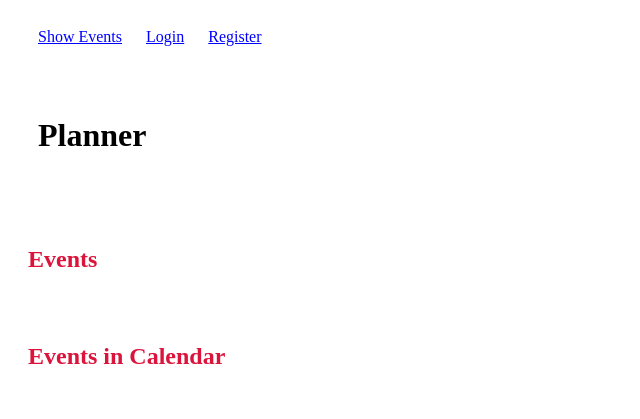
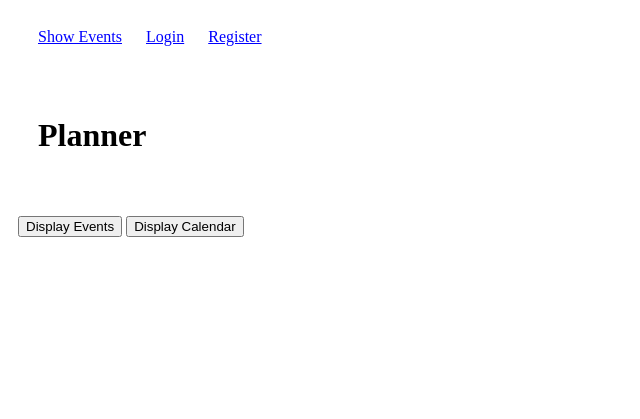
Before and after one commit to aaronadb/Planner, a Django app: page / in a window 1280 px wide. Shown: the top 419 px of the page, without its empty margins (0-640 px from the left). Run offline with Django 3.2, Linux system fonts and the light colour scheme.

Commit message:
Created js file

```diff
--- a/Cal/Planner/forms.py
+++ b/Cal/Planner/forms.py
@@ -10,7 +10,7 @@ class DateInput(forms.DateInput):
 class NewItemForm(forms.ModelForm):
     early_start_time=forms.SplitDateTimeField(widget=forms.SplitDateTimeWidget(date_attrs={"placeholder":"yyyy-mm-dd"}, time_attrs={"placeholder":"hh:mm:ss"}))
     late_start_time=forms.SplitDateTimeField(widget=forms.SplitDateTimeWidget(date_attrs={"placeholder":"yyyy-mm-dd"}, time_attrs={"placeholder":"hh:mm:ss"}))
-    #late_start_time=forms.DateTimeField(widget=forms.SplitDateTimeWidget(date_attrs={"placeholder":"yyyy-mm-dd"},time_attrs={"placeholder":"hh:mm:ss"}))
+    name=forms.TimeField(widget=forms.TextInput(attrs={"autofocus":True}))
     class Meta:
         model=Item
         fields=["name", "early_start_time", "late_start_time", "duration", "priority"]
--- /dev/null
+++ b/Cal/Planner/static/Planner/index.js
@@ -0,0 +1,12 @@
+document.addEventListener('DOMContentLoaded', function() {
+    document.querySelector('#Events').style.display='none'
+    document.querySelector('#Calendar').style.display='none'
+    document.querySelector('#E').addEventListener('click', ()=>load('#Events'));
+    document.querySelector('#C').addEventListener('click', ()=>load('#Calendar'));
+});
+
+function load(s) {
+    document.querySelector('#Events').style.display='none'
+    document.querySelector('#Calendar').style.display='none'
+    document.querySelector(s).style.display='block'
+}
--- a/Cal/Planner/static/Planner/style.css
+++ b/Cal/Planner/static/Planner/style.css
@@ -1,5 +1,3 @@
-
-
 #nav-bar {
     background-color: white;
     padding: 20px;
@@ -19,6 +17,7 @@
     border-color: black;
     border-bottom: solid;
 }
+
 
 h1 {
     padding: 20px;
--- a/Cal/Planner/templates/Planner/download.html
+++ b/Cal/Planner/templates/Planner/download.html
@@ -5,5 +5,5 @@ Download Route
 {% endblock %}
 
 {% block body %}
-<a class="link" href="{%url 'download'%}">Download .ics file</a>
+<a class="link" id="download-link" href="{%url 'download'%}">Download .ics file</a>
 {% endblock %}
--- a/Cal/Planner/templates/Planner/index.html
+++ b/Cal/Planner/templates/Planner/index.html
@@ -1,12 +1,18 @@
 {% extends "Planner/layout.html" %}
+{% load static %}
 
 {% block title %}
 Index Route
 {% endblock %}
 
 {% block body %}
-<div>
+<button id="E">Display Events</button>
+<button id="C">Display Calendar</button>
+<div id="Events">
     <h2>Events</h2>
+    {% if Events is None %}
+        <h3>No Events</h3>
+    {% endif %}
     {% for event in Events %}
         <div class="event">
             <p><strong>Name:</strong> {{event.name}}</p>
@@ -19,8 +25,11 @@ Index Route
     {% endfor %}
 </div>
 
-<div>
+<div id="Calendar">
     <h2>Events in Calendar</h2>
+    {% if Cal is None %}
+        <h3>No Events in Calendar</h3>
+    {% endif %}
     {% for event in Cal %}
         <div class="event">
             <p><strong>Name:</strong> {{event.name}}</p>
@@ -30,3 +39,7 @@ Index Route
     {% endfor %}
 </div>
 {% endblock %}
+
+{% block script %}
+<script src="{% static 'Planner/index.js' %}"></script>
+{% endblock %}
--- a/Cal/Planner/templates/Planner/layout.html
+++ b/Cal/Planner/templates/Planner/layout.html
@@ -4,6 +4,8 @@
     <head>
         <title>{% block title %}{% endblock %}</title>
         <link href="{% static 'Planner/style.css' %}" rel="stylesheet">
+        {% block script %}
+        {% endblock %}
     </head>
     <body>
         <div id="nav-bar">
--- a/Cal/Planner/templates/Planner/login.html
+++ b/Cal/Planner/templates/Planner/login.html
@@ -9,7 +9,7 @@ Login
     <form action="{% url 'login' %}" method="POST">
         {% csrf_token %}
         <p><label for="username">Username:</label>
-        <input type="text" name="username" placeholder="Username"></p>
+        <input autofocus type="text" name="username" placeholder="Username"></p>
         <p><label for="password">Password:</label>
         <input type="password" name="password" placeholder="Password"></p>
         <p><input type="submit" value="Submit"></p>
--- a/Cal/Planner/templates/Planner/register.html
+++ b/Cal/Planner/templates/Planner/register.html
@@ -9,7 +9,7 @@ Login
     <form action="{% url 'register' %}" method="post">
         {% csrf_token %}
         <p><label for="username">Username:</label>
-        <input type="text" name="username" placeholder="Username"></p>
+        <input autofocus type="text" name="username" placeholder="Username"></p>
         <p><label for="password">Password:</label>
         <input type="password" name="password" placeholder="Password"></p>
         <input type="submit" value="Submit">
--- a/Cal/Planner/views.py
+++ b/Cal/Planner/views.py
@@ -14,8 +14,8 @@ import mimetypes
 
 def index(request):
     user_id=request.user.id
-    more_events=[]
-    events=[]
+    more_events=None
+    events=None
     if user_id is not None:
         events=Item.objects.filter(user_id=user_id)
         if request.user.cal!="":
```
Also changed, not shown: Cal/db.sqlite3.
